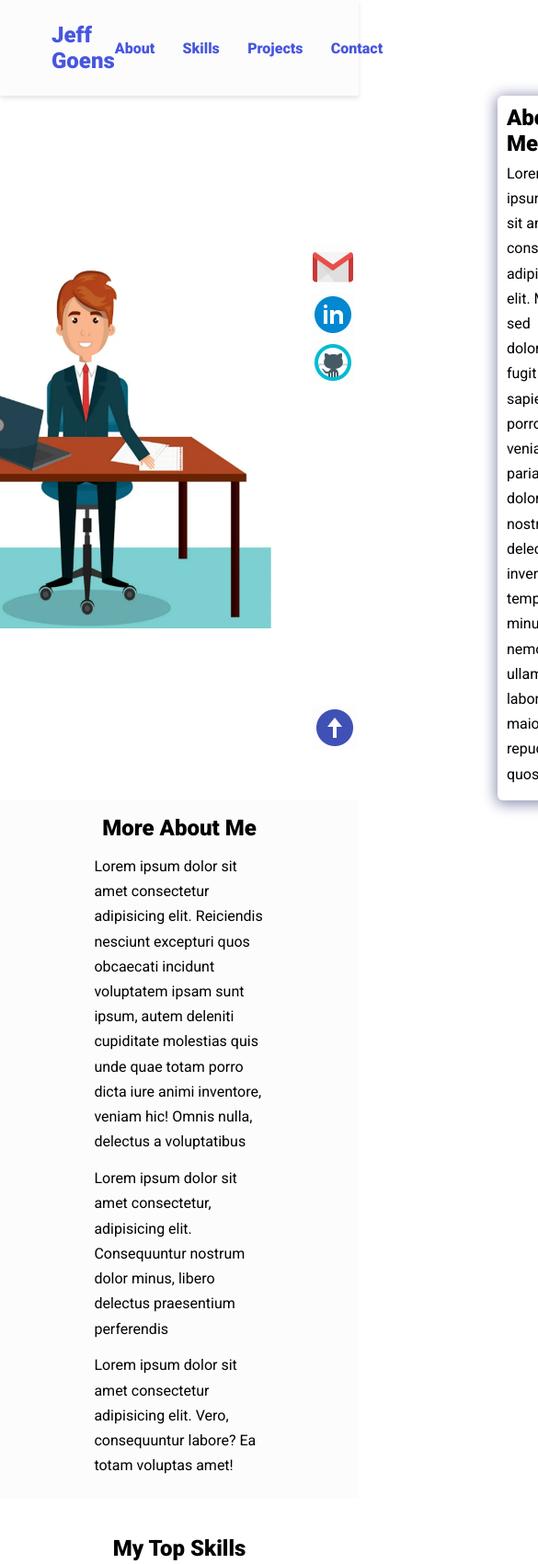
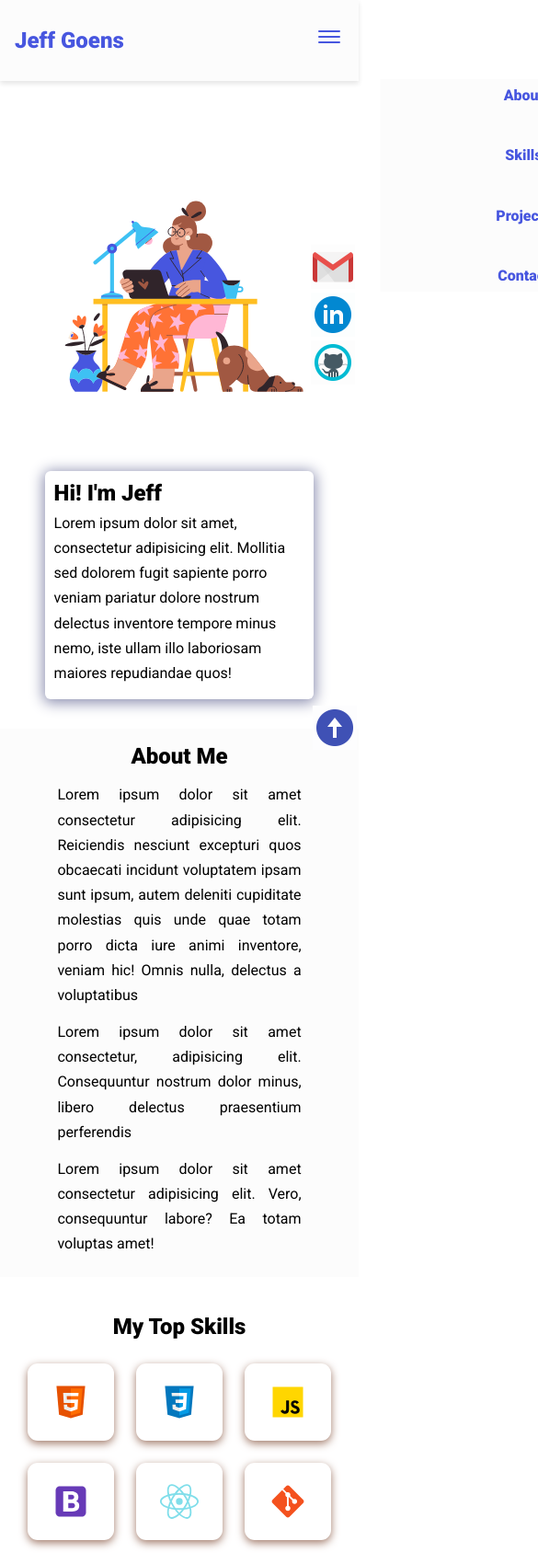
Before and after one commit to jeffgoens/Portfolio, a plain HTML site: page index.html in a window 390 px wide. Shown: the top 1700 px of the page at 92% size, 585 px wide, since content can reach past the window. Drawn offline with nearby package versions, Linux system fonts and the light colour scheme.

Commit message:
Update file

```diff
--- a/index.html
+++ b/index.html
@@ -15,7 +15,7 @@
 
     <!-- Animate CSS CDN -->
     <link rel="stylesheet" href="https://cdnjs.cloudflare.com/ajax/libs/animate.css/4.1.1/animate.min.css" />
-    <title>Jeff Goens | Web Developer</title>
+    <title>Jeff Goens | Full-Stack Developer</title>
 </head>
 
 <body>
@@ -38,9 +38,9 @@
     <!-- Hero Section -->
 
     <section class="hero" id="about">
-        <img src="./images/cartoon-man-at-desk1.png" alt="jeff-goens" loading="lazy" class="hero-img" />
+        <img src="./images/wfh_1.svg" alt="jeff-goens" loading="lazy" class="hero-img" />
         <div class="bio animate__animated animate__shakeX">
-            <h2 class="bio-title">About Me</h2>
+            <h2 class="bio-title">Hi! I'm Jeff</h2>
             <p class="bio-text">
                 Lorem ipsum dolor sit amet, consectetur adipisicing elit. Mollitia sed
                 dolorem fugit sapiente porro veniam pariatur dolore nostrum delectus
@@ -53,7 +53,7 @@
     <!-- More about -->
 
     <section class="more-about">
-        <h2>More About Me</h2>
+        <h2>About Me</h2>
         <p>
             Lorem ipsum dolor sit amet consectetur adipisicing elit. Reiciendis
             nesciunt excepturi quos obcaecati incidunt voluptatem ipsam sunt ipsum,
@@ -172,7 +172,7 @@
     <!-- Footer section -->
 
     <footer>
-        <p class="copy">&copy; Copyright 2021</p>
+
         <i class="scroll-up" id="scroll-up"><img src="./icons/icons8-upward-arrow.gif" class="socicon up-arrow"
                 alt="scroll-up" /></i>
     </footer>
--- a/script.js
+++ b/script.js
@@ -8,3 +8,26 @@ scrollUp.addEventListener("click", () => {
     behavior: "smooth",
   });
 });
+
+
+// Nav hamburgerburger selections
+
+const burger = document.querySelector("#burger-menu");
+const ul = document.querySelector("nav ul");
+const nav = document.querySelector("nav");
+
+burger.addEventListener("click", () => {
+    ul.classList.toggle("show");
+  });
+
+
+  // Close hamburger menu when a link is clicked
+
+// Select nav links
+const navLink = document.querySelectorAll(".nav-link");
+
+navLink.forEach((link) =>
+  link.addEventListener("click", () => {
+    ul.classList.remove("show");
+  })
+);
--- a/style.css
+++ b/style.css
@@ -38,10 +38,17 @@
     color: var(--secondary-color);
   }
 
+  a:hover {
+    text-decoration: none;
+    color: var(--secondary-color);
+  }
+
   body {
     font-family: var(--font-family);
   }
 
+
+  /* Navbar */
   nav {
     position: sticky;
     top: 0;
@@ -87,6 +94,7 @@
     display: none;
   }
 
+  /* Hero section */
   .hero {
     display: flex;
     align-items: center;
@@ -97,10 +105,8 @@
   }
 
   .hero img {
-    /* height: 37.5rem; */
-    height: 25rem;
+    height: 37.5rem;
     width: 37.5rem;
-    margin: 5rem;
   }
 
   .bio {
@@ -119,6 +125,10 @@
     padding: 0.3rem 0;
   }
 
+  /* Hero section ends */
+
+
+/* More About Section */
   .more-about {
     background-color: var(--bg-color);
     padding: 1rem 6rem;
@@ -134,6 +144,7 @@
     padding: 0.4rem;
   }
 
+  /* Skills Section */
   .skills {
     max-width: 68.75rem;
     margin: auto;
@@ -154,24 +165,24 @@
     height: 11.25rem;
   }
 
-  .icon-card {
+  /* can be deleted */
+  /* .icon-card {
     background-color: #fff;
     border-radius: 11px;
     box-shadow: 0 3px 10px var(--secondary-shadow);
     padding: 20px;
     margin: 10px;
-  }
+  } */
 
+
+  /* Project Section */
   .projects {
     background-color: var(--bg-color);
     padding: 32px 0;
     margin-top: 2rem;
   }
 
-  .project-pic {
-    width: 65%;
-    height: 60%;
-  }
+
 
   .projects-container {
     display: flex;
@@ -202,14 +213,22 @@
     margin-bottom: var(--bottom-margin);
   }
 
-  .project-card {
+  .project-pic {
+    width: 65%;
+    height: 60%;
+  }
+
+  /* Can be deleted */
+  /* .project-card {
     background-color: #fff;
     border-radius: 11px;
     box-shadow: 0 3px 10px var(--primary-shadow);
     padding: 20px;
     margin: 10px;
-  }
+  } */
 
+
+  /* Contact Section */
   .contact {
     margin-top: 2rem;
   }
@@ -272,7 +291,7 @@
     cursor: pointer;
   }
 
-/* social icons */
+/* Social Icons */
 
   .socials {
     display: flex;
@@ -308,3 +327,115 @@
     width: 3rem;
     height: 3rem;
   }
+
+  /* General (utilities) */
+.icon-card {
+  background-color: #fff;
+  border-radius: 11px;
+  box-shadow: 0 3px 10px var(--secondary-shadow);
+  padding: 20px;
+  margin: 10px;
+}
+
+.project-card {
+  background-color: #fff;
+  border-radius: 11px;
+  box-shadow: 0 3px 10px var(--primary-shadow);
+  padding: 20px;
+  margin: 10px;
+}
+
+/* Media queries for responsiveness */
+@media screen and (max-width: 720px) {
+  nav {
+    padding: 1.5rem 1rem;
+  }
+  nav ul {
+    position: fixed;
+    background-color: var(--bg-color);
+    flex-direction: column;
+    top: 86px;
+    left: 10%;
+    width: 80%;
+    text-align: center;
+    transform: translateX(120%);
+    transition: transform 0.5s ease-in;
+  }
+
+  nav ul.show {
+    transform: translateX(0);
+  }
+
+  nav ul li {
+    margin: 8px;
+  }
+
+  .burger-menu {
+    display: block;
+  }
+
+  .hero {
+    margin-top: -4rem;
+    flex-direction: column;
+    gap: 0;
+  }
+
+  .bio {
+    margin-top: -7rem;
+    width: 20.5rem;
+  }
+
+  .hero img {
+    height: 37.5rem;
+    width: 30rem;
+  }
+
+  .more-about {
+    margin-top: 2rem;
+    padding: 1rem 3.5rem;
+  }
+
+  .more-about h2 {
+    text-align: center;
+  }
+
+  .more-about p {
+    text-align: justify;
+  }
+
+  .icon {
+    width: 5.875rem;
+    height: 5.25rem;
+  }
+
+  .projects-container {
+    flex-direction: column;
+  }
+
+  .project-container {
+    width: 20.875rem;
+  }
+
+  .contact-form-container {
+    max-width: 23.75rem;
+  }
+}
+
+@media screen and (max-width: 420px) {
+  .hero img {
+    height: 37.5rem;
+    width: 23rem;
+  }
+
+  .bio {
+    width: 18.3rem;
+  }
+
+  .project-container {
+    width: 17.875rem;
+  }
+
+  .contact-form-container {
+    max-width: 17.75rem;
+  }
+}
```
